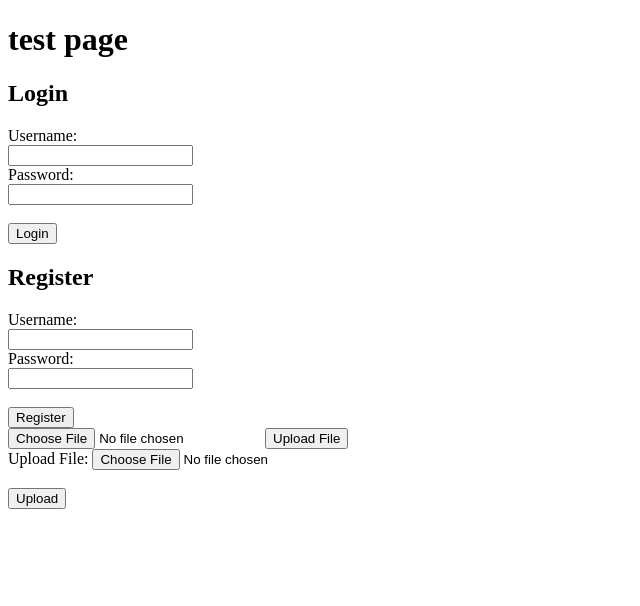
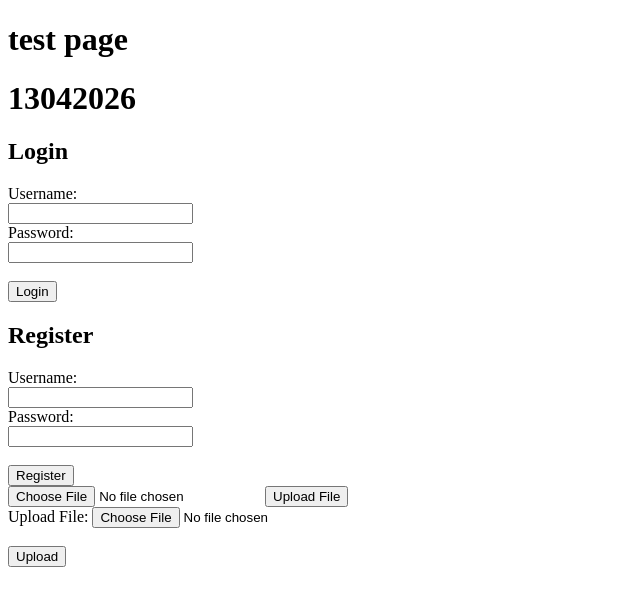
Before and after one commit to vinayk01/nodejs, a website: page login.html in a window 1280 px wide. Shown: the whole page, without its empty margins (0-640 px from the left). Drawn offline with Linux system fonts and the light colour scheme.

Commit message:
dateadded

```diff
--- a/login.html
+++ b/login.html
@@ -5,6 +5,7 @@
     <meta name="viewport" content="width=device-width, initial-scale=1.0">
     <title>Login Page</title>
     <H1>test page</H1>
+    <H1>13042026</H1>
 </head>
 <body>
     <h2>Login</h2>
```
